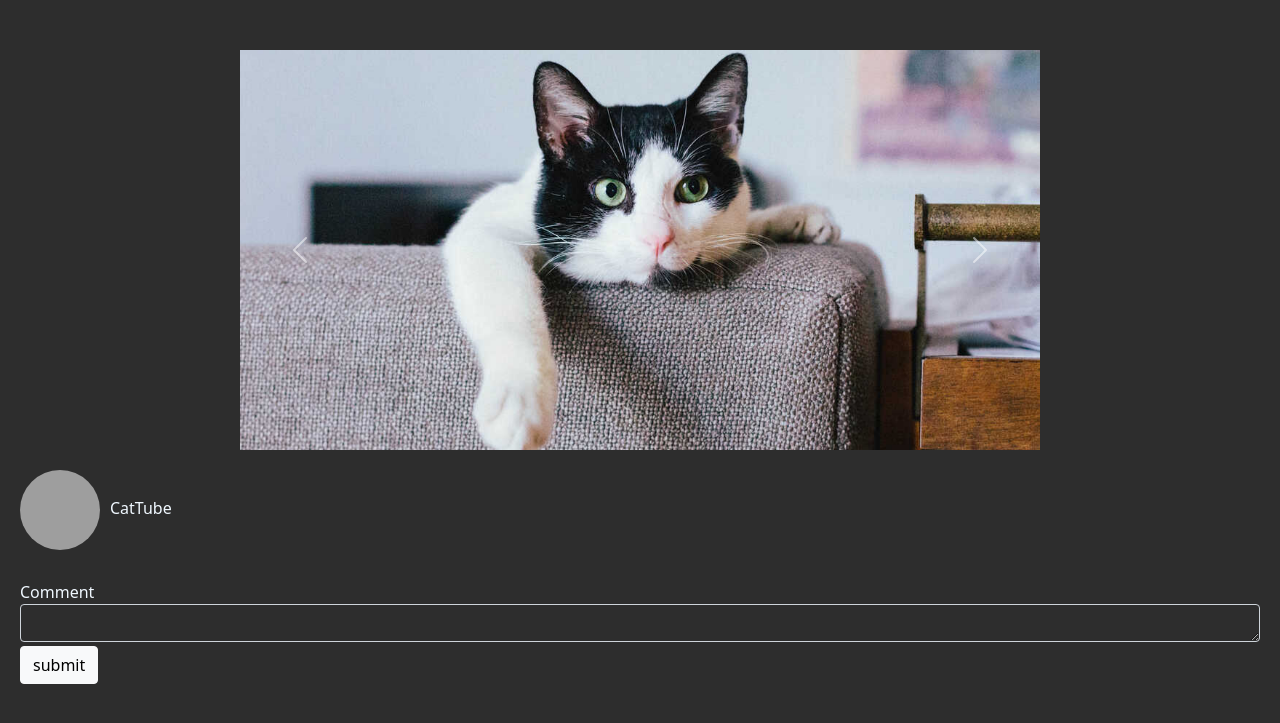
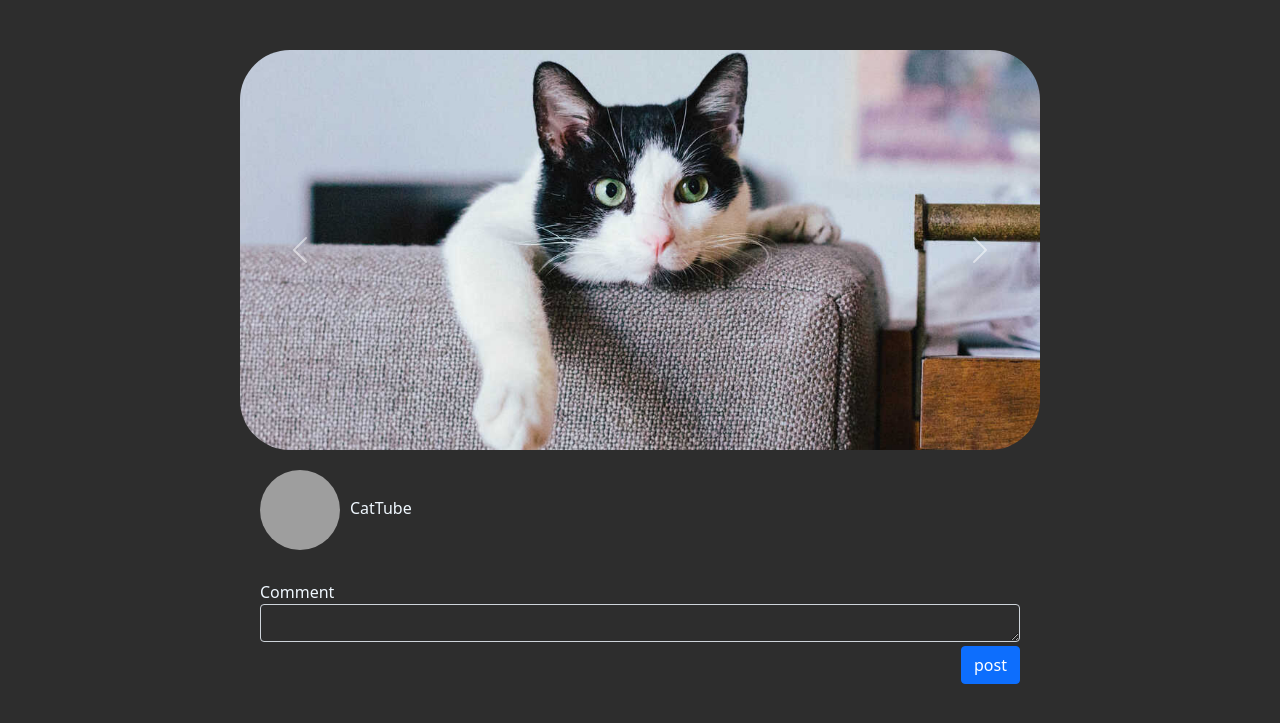
Before and after one commit to jiaero/SpartaContest, a Python web app: template templates/playlist.html in a window 1280 px wide. Shown: the part 56-779 px from the top of the page. Run offline with Jinja, Linux system fonts and the light colour scheme; the template is opened without the code that fills it, so the values that code supplies are empty; grey boxes are pictures that could not be loaded.

Commit message:
Initialized branch and made modification

```diff
--- a/templates/playlist.html
+++ b/templates/playlist.html
@@ -24,8 +24,9 @@
     <nav class="navbar navbar-expand-lg navbar-light bg-light">
         <div class="container-fluid">
             <a class="navbar-brand" href="#">2팀 튜브</a>
-        <button class="navbar-toggler" type="button" data-bs-toggle="collapse" data-bs-target="#navbarSupportedContent"
-                aria-controls="navbarSupportedContent" aria-expanded="false" aria-label="Toggle navigation">
+            <button class="navbar-toggler" type="button" data-bs-toggle="collapse"
+                data-bs-target="#navbarSupportedContent" aria-controls="navbarSupportedContent" aria-expanded="false"
+                aria-label="Toggle navigation">
                 <span class="navbar-toggler-icon"></span>
             </button>
             <div class="collapse navbar-collapse" id="navbarSupportedContent">
@@ -59,16 +60,17 @@
             </div>
         </div>
     </nav>
+    <div id="main">
         <div id="carouselExampleControls" class="carousel slide" data-bs-ride="carousel">
             <div class="carousel-inner">
                 <div class="carousel-item">
-            <img src="../static/black_cat.jpg" class="d-block w-100" alt="black_cat">
+                    <a href="#" target="_blank"><img src="../static/black_cat.jpg" class="d-block w-100" alt="black_cat"></a>
                 </div>
                 <div class="carousel-item active">
-            <img src="../static/sofa_cat.jpg" class="d-block w-100" alt="sofa_cat">
+                    <a href="#" target="_blank"><img src="../static/sofa_cat.jpg" class="d-block w-100" alt="sofa_cat"></a>
                 </div>
                 <div class="carousel-item">
-            <img src="../static/striped_cat.png" class="d-block w-100" alt="striped_cat">
+                    <a href="#" target="_blank"><img src="../static/striped_cat.png" class="d-block w-100" alt="striped_cat"></a>
                 </div>
             </div>
             <button class="carousel-control-prev" type="button" data-bs-target="#carouselExampleControls"
@@ -89,12 +91,13 @@
         <form>
             <div class="form-group">
                 <label for="exampleFormControlTextarea1">Comment</label>
-        <textarea class="form-control" id="exampleFormControlTextarea1" rows="1"
+                <textarea id="comment-textarea" class="form-control" id="exampleFormControlTextarea1" rows="1"
                     style="background-color: #2d2d2d; color: aliceblue"></textarea>
-            <button class="btn btn-light mt-1" type="submit">submit</button>
+                <button id="post-button" class="btn btn-primary mt-1" type="submit">post</button>
 
             </div>
         </form>
+    </div>
 </body>
 
 </html>
--- a/templates/playlist_style.css
+++ b/templates/playlist_style.css
@@ -1,69 +1,90 @@
 body {
     background-color: #2d2d2d;
     color: aliceblue;
+}
+
+#main {
+    width: 800px;
+    margin-left: auto;
+    margin-right: auto;
 }
 
 #carouselExampleControls {
     width: 800px;
     height: 400px;
     margin: 50px auto 10px auto;
-    background-color: bisque;
 }
-form{
+
+form {
     background-color: #2d2d2d;
 }
-a{
+
+a {
     text-decoration: none;
     color: aliceblue;
 }
+
 .carousel-inner {
     width: 100%;
     height: 100%;
+    border-radius: 50px;
 }
-.videoList{
+
+.videoList {
     margin: 40px;
     display: inline;
 }
+
 .videoDiv img {
     width: 400px;
     height: auto;
 }
-table{
+
+table {
     border-collapse: collapse;
 }
-td, th{
+
+td,
+th {
     border: none;
 }
-.table{
+
+.table {
     width: 100%;
     margin: auto;
 }
-.video{
+
+.video {
     margin: 20px;
 }
-.channelImg{
+
+.channelImg {
     margin: 20px;
     border-radius: 50%;
 }
-.youtuber{
+
+.youtuber {
     display: inline;
 }
-.form-group{
-    margin:20px;
+
+.form-group {
+    margin: 20px;
 }
-#author{
+
+#author {
     height: 80px;
     width: 80px;
     object-fit: cover;
     border-radius: 50%;
     margin: 10px 10px 10px 20px;
 }
+
 .carousel-item {
     width: 100%;
     height: 100%;
 }
 
-.carousel-item img{
+.carousel-item img {
     width: 100%;
     height: 100%;
     object-fit: cover;
@@ -76,6 +97,7 @@ td, th{
     margin-right: auto;
 }
 
+
 #post-button {
     float: right;
 }
```
Lines whose indentation alone changed are shown as unchanged.
